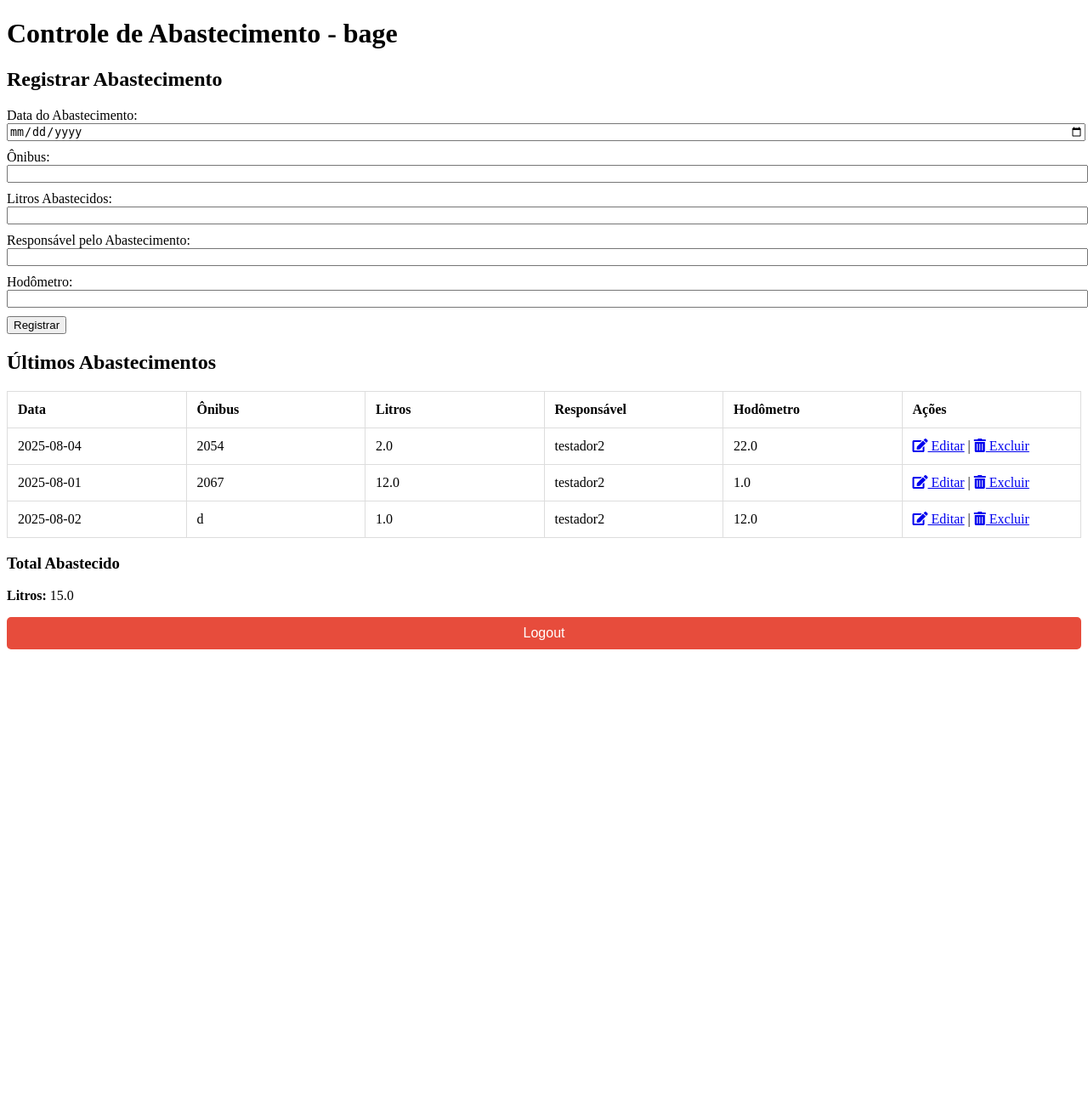
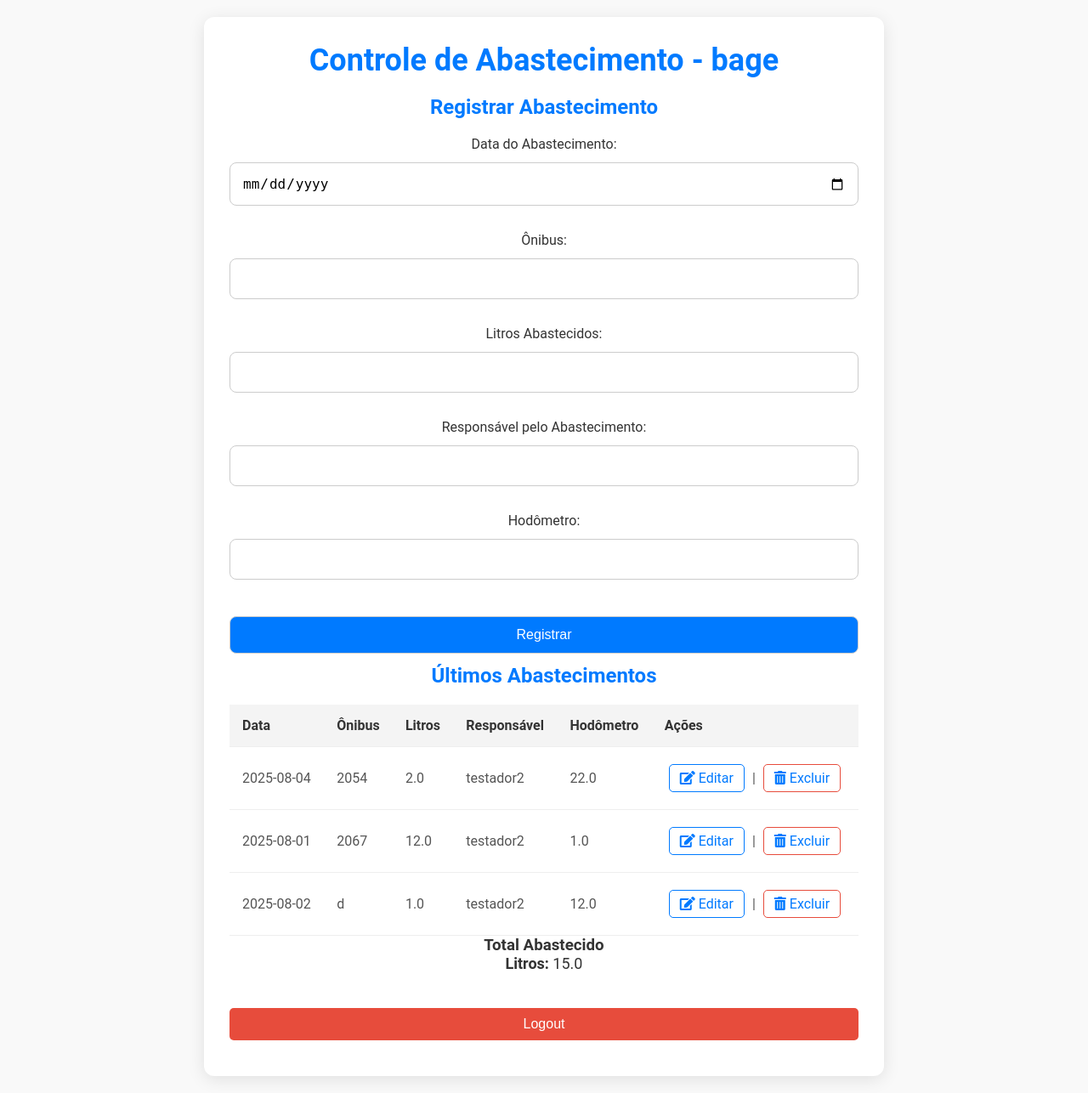
Before and after one commit to andrade-bernardo/bage, a Flask app: page /dashboard/bage in a window 1280 px wide. Shown: the whole page at 85% size. Before the commit the page ends 764 px from the top, so only its background shows below. Run offline with Flask 2, Linux system fonts and the light colour scheme; the visitor is signed in with stand-in values (Sample User, id 1).

Commit message:
Ajustes de layout e responsividade

```diff
--- a/static/style.css
+++ b/static/style.css
@@ -1,22 +1,98 @@
-/* Ajustes de layout para garantir que todos os itens fiquem visíveis */
-table {
-    width: 100%;
-    border-collapse: collapse;
-    table-layout: fixed;  /* Ajusta o layout da tabela para evitar que ela estoure */
+/* Reset de margens e padding */
+* {
+    margin: 0;
+    padding: 0;
+    box-sizing: border-box;
 }
 
-table th, table td {
-    padding: 12px;
-    text-align: left;
-    border: 1px solid #ddd;
-    word-wrap: break-word;  /* Quebra de linha para palavras longas */
-    overflow: hidden; /* Garante que o conteúdo não ultrapasse o limite da célula */
+/* Body */
+body {
+    font-family: 'Roboto', sans-serif;
+    background-color: #f9f9f9;
+    color: #333;
+    display: flex;
+    justify-content: center;
+    align-items: center;
+    min-height: 100vh;
+    padding: 20px;
 }
 
-/* Ajustando o formulário de registro */
-.form-container input {
-    margin-bottom: 10px;
-    width: 100%; /* Garante que os campos do formulário não fiquem estourando a tela */
+/* Container principal */
+.container {
+    width: 100%;
+    max-width: 800px;
+    padding: 30px;
+    background-color: #fff;
+    border-radius: 12px;
+    box-shadow: 0 4px 20px rgba(0, 0, 0, 0.1);
+    text-align: center;
+}
+
+/* Estilos dos títulos */
+h1, h2 {
+    color: #007aff;
+    margin-bottom: 20px;
+}
+
+h1 {
+    font-size: 36px;
+}
+
+h2 {
+    font-size: 24px;
+}
+
+/* Estilos gerais */
+p {
+    font-size: 18px;
+    margin-bottom: 30px;
+}
+
+/* Estilos do formulário */
+form {
+    width: 100%;
+    display: flex;
+    flex-direction: column;
+    align-items: center;
+}
+
+input, button {
+    width: 100%;
+    padding: 12px;
+    margin: 12px 0;
+    border-radius: 8px;
+    border: 1px solid #ccc;
+    font-size: 16px;
+    box-sizing: border-box;
+    transition: all 0.3s ease;
+}
+
+/* Estilo para o campo de data */
+input[type="date"], input[type="number"], input[type="text"] {
+    width: 100%;
+    padding: 14px;
+    margin: 12px 0;
+    border-radius: 8px;
+    border: 1px solid #ccc;
+}
+
+/* Foco no campo de data */
+input:focus, button:hover {
+    border-color: #007aff;
+    box-shadow: 0 0 8px rgba(0, 122, 255, 0.2);
+    outline: none;
+}
+
+/* Estilo do botão */
+button {
+    background-color: #007aff;
+    color: white;
+    cursor: pointer;
+    transition: background-color 0.3s ease;
+}
+
+button:hover {
+    background-color: #0051a8;
 }
 
 /* Estilo do botão de logout */
@@ -30,22 +106,74 @@ table th, table td {
     cursor: pointer;
     text-decoration: none;
     transition: background-color 0.3s ease;
-    width: 100%; /* Garante que o botão de logout ocupe toda a largura disponível */
 }
 
 .logout-btn:hover {
     background-color: #c0392b;  /* Vermelho escuro */
 }
 
+/* Tabela */
+table {
+    width: 100%;
+    border-collapse: collapse;
+    margin-top: 20px;
+}
+
+table th, table td {
+    padding: 15px;
+    text-align: left;
+    border-bottom: 1px solid #eee;
+}
+
+table th {
+    background-color: #f4f4f4;
+    color: #333;
+    font-weight: 600;
+}
+
+table td {
+    font-size: 16px;
+    color: #555;
+}
+
+table tr:hover {
+    background-color: #f4f4f4;
+}
+
+/* Botões de Editar e Excluir */
+.btn-edit, .btn-delete {
+    color: #007aff;
+    font-size: 16px;
+    text-decoration: none;
+    padding: 6px 12px;
+    border-radius: 5px;
+    transition: all 0.3s ease;
+    display: inline-block;
+    margin: 5px;
+}
+
+.btn-edit:hover, .btn-delete:hover {
+    background-color: #007aff;
+    color: white;
+}
+
+.btn-edit {
+    border: 1px solid #007aff;
+}
+
+.btn-delete {
+    border: 1px solid #e74c3c;
+}
+
+.btn-delete:hover {
+    background-color: #e74c3c;
+}
+
 /* Ajustes de Responsividade */
 @media (max-width: 600px) {
-    .container, .admin-container, .dashboard-container {
+    .container {
         padding: 20px;
-        margin: 10px;
-    }
-
-    table th, table td {
-        font-size: 14px;  /* Ajustando o tamanho da fonte na tabela para telas menores */
+        margin-top: 10px;
     }
 
     input, button {
@@ -60,7 +188,7 @@ table th, table td {
         font-size: 20px;
     }
 
-    .logout-btn {
-        width: 100%;  /* Garante que o botão de logout ocupe toda a largura na tela pequena */
+    table td, table th {
+        font-size: 14px;
     }
 }
```
